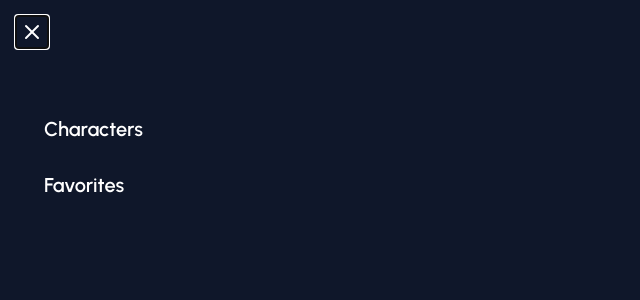
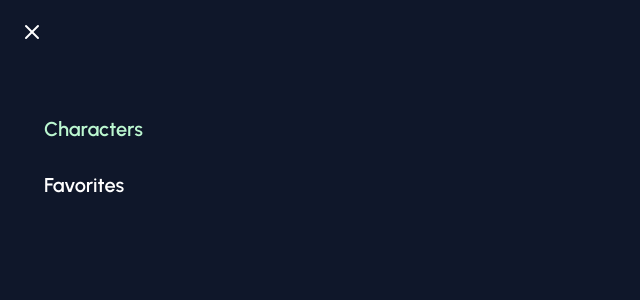
Before and after one commit to andreslemusm/gift, a React (Vite) app: page /characters in a window 1280 px wide. Both pictures are taken after a click on the button "Open navigation menu". Shown: the top 300 px of the page, without its empty margins (0-640 px from the left). Built offline with nearby package versions, Linux system fonts and the light colour scheme.

Commit message:
feat: improve layout

```diff
--- a/package.json
+++ b/package.json
@@ -15,6 +15,7 @@
     "@headlessui/react": "1.7.7",
     "@tanstack/react-query": "4.22.0",
     "@tanstack/react-query-devtools": "4.22.0",
+    "clsx": "1.2.1",
     "localforage": "1.10.0",
     "lucide-react": "0.105.0-alpha.4",
     "match-sorter": "6.3.1",
--- a/src/routes/layout.tsx
+++ b/src/routes/layout.tsx
@@ -1,51 +1,16 @@
-import { Fragment } from "react";
-import { Link, Outlet, useLocation } from "react-router-dom";
+import { Dialog } from "@headlessui/react";
+import clsx from "clsx";
+import { Fragment, useState } from "react";
 import { Menu, X } from "lucide-react";
-import { Popover, Transition } from "@headlessui/react";
+import { NavLink, Outlet, useLocation } from "react-router-dom";
 
-export const Layout = () => {
+const Layout = () => {
   const location = useLocation();
 
   return (
     <Fragment>
       <header className="p-4 flex justify-between items-center">
-        <Popover>
-          <Popover.Button className="p-1 text-white">
-            <span className="sr-only">Open navigation menu</span>
-            <Menu className="h-6 w-6" aria-hidden />
-          </Popover.Button>
-          <Transition
-            as={Fragment}
-            enter="duration-150 ease-out"
-            enterFrom="opacity-0 scale-95"
-            enterTo="opacity-100 scale-100"
-            leave="duration-150 ease-in"
-            leaveFrom="opacity-100 scale-100"
-            leaveTo="opacity-0 scale-95"
-          >
-            <Popover.Panel
-              focus
-              className="p-4 absolute inset-0 h-screen w-screen z-30 origin-top-left transform bg-slate-900"
-            >
-              <Popover.Button className="p-1 text-white">
-                <span className="sr-only">Close navigation menu</span>
-                <X className="h-6 w-6" aria-hidden />
-              </Popover.Button>
-              <nav className="mt-16 px-7 space-y-7">
-                {["characters", "favorites"].map((route) => (
-                  <Popover.Button
-                    as={Link}
-                    key={route}
-                    to={`/${route}`}
-                    className="block transition font-semibold capitalize text-white text-xl"
-                  >
-                    {route}
-                  </Popover.Button>
-                ))}
-              </nav>
-            </Popover.Panel>
-          </Transition>
-        </Popover>
+        <NavDialog />
         <h1 className="text-white font-semibold text-base capitalize">
           {location.pathname.slice(1)}
         </h1>
@@ -58,3 +23,50 @@ export const Layout = () => {
     </Fragment>
   );
 };
+
+const NavDialog = () => {
+  const [isOpen, setIsOpen] = useState(false);
+
+  return (
+    <Fragment>
+      <button
+        type="button"
+        onClick={() => setIsOpen(true)}
+        className="p-1 text-white"
+      >
+        <span className="sr-only">Open navigation menu</span>
+        <Menu className="h-6 w-6" aria-hidden />
+      </button>
+      <Dialog open={isOpen} onClose={() => setIsOpen(false)}>
+        <Dialog.Panel className="p-4 absolute inset-0 h-screen w-screen z-30 origin-top-left transform bg-slate-900">
+          <button
+            type="button"
+            onClick={() => setIsOpen(false)}
+            className="p-1 text-white"
+          >
+            <span className="sr-only">Close navigation menu</span>
+            <X className="h-6 w-6" aria-hidden />
+          </button>
+          <nav className="mt-16 px-7 space-y-7">
+            {["characters", "favorites"].map((route) => (
+              <NavLink
+                key={route}
+                to={`/${route}`}
+                className={({ isActive }) =>
+                  clsx(
+                    isActive ? "text-green-200" : "text-white",
+                    "block transition font-semibold capitalize text-xl"
+                  )
+                }
+              >
+                {route}
+              </NavLink>
+            ))}
+          </nav>
+        </Dialog.Panel>
+      </Dialog>
+    </Fragment>
+  );
+};
+
+export { Layout };
--- a/tailwind.config.cjs
+++ b/tailwind.config.cjs
@@ -16,7 +16,7 @@ module.exports = {
       // Primary / Neutrals
       slate: colors.slate,
       // Supporting
-      lime: colors.lime,
+      green: colors.green,
       white: colors.white,
       transparent: colors.transparent,
       inherit: colors.inherit,
```
Also changed, not shown: .eslintrc.cjs.
